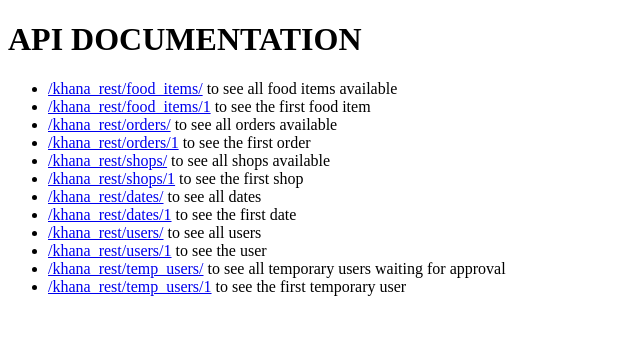
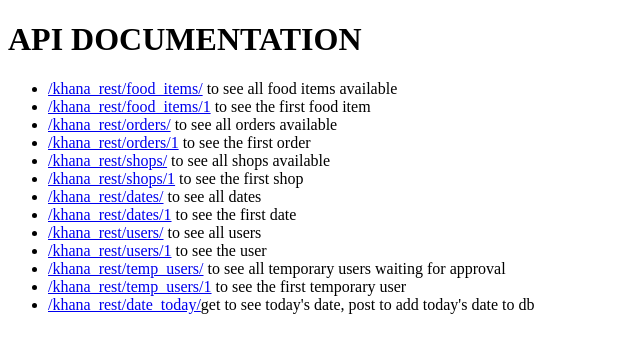
Before and after one commit to YoushaExT/lunch, a Django app: page /khana_rest/ in a window 1280 px wide. Shown: the top 353 px of the page, without its empty margins (0-640 px from the left). Run offline with Django 3.2, Linux system fonts and the light colour scheme.

Commit message:
create get today date api

```diff
--- a/khana_rest/templates/khana_rest/api_documentation.html
+++ b/khana_rest/templates/khana_rest/api_documentation.html
@@ -26,6 +26,8 @@
 
         <li><a href="/khana_rest/temp_users/">/khana_rest/temp_users/</a> to see all temporary users waiting for approval</li>
         <li><a href="/khana_rest/temp_users/1">/khana_rest/temp_users/1</a> to see the first temporary user</li>
+
+        <li><a href="/khana_rest/date_today/">/khana_rest/date_today/</a>get to see today's date, post to add today's date to db</li>
     </ul>
 </body>
 </html>
--- a/khana_rest/urls.py
+++ b/khana_rest/urls.py
@@ -1,6 +1,6 @@
 from django.urls import path
 # from django.urls.resolvers import URLPattern
-from .views import FoodItemAPIView, FoodItemDetails, OrderAPIView, OrderDetails, DateAPIView, DateDetails, ShopAPIView, ShopDetails, UserAPIView, UserDetails, TempUserAPIView, TempUserDetails, rest_api_documentation #, food_item_list
+from .views import FoodItemAPIView, FoodItemDetails, OrderAPIView, OrderDetails, DateAPIView, DateDetails, ShopAPIView, ShopDetails, UserAPIView, UserDetails, TempUserAPIView, TempUserDetails, rest_api_documentation, DateToday #, food_item_list
 
 urlpatterns = [
     #path('food_items/', food_item_list),
@@ -17,4 +17,5 @@ urlpatterns = [
     path('users/<int:pk>', UserDetails.as_view()),
     path('temp_users/', TempUserAPIView.as_view()),
     path('temp_users/<int:pk>', TempUserDetails.as_view()),
+    path('date_today/', DateToday.as_view()),
 ]
--- a/khana_rest/views.py
+++ b/khana_rest/views.py
@@ -12,6 +12,7 @@ from rest_framework import status
 
 from rest_framework.permissions import IsAdminUser, IsAuthenticated, DjangoModelPermissions
 
+from django.utils import timezone
 #from django.contrib.auth.decorators import login_required
 # Create your views here.
 
@@ -96,7 +97,8 @@ class OrderAPIView(APIView):
 
     def post(self, request):
         # only add own order, TODO 2 admin can add orders for some1 else
-        request.data['user_id'] = request.user.id
+        if not request.user.is_staff and 'user_id' not in request.data:
+            request.data['user_id'] = request.user.id
         serializer = OrderSerializer(data=request.data)
 
 
@@ -160,8 +162,11 @@ class OrderDetails(APIView):
             except Order.DoesNotExist:
                 return Response(status=status.HTTP_403_FORBIDDEN)
 
+            request.data['user_id'] = request.user.id
 
-        request.data['user_id'] = request.user.id
+        if 'user_id' not in request.data:
+            request.data['user_id'] = request.user.id
+
         serializer = OrderSerializer(order, data=request.data)
 
         if serializer.is_valid():
@@ -312,6 +317,32 @@ class DateDetails(APIView):
         date.delete()
         return Response(status=status.HTTP_204_NO_CONTENT)
 
+class DateToday(APIView):
+
+    # get todays day
+    def get(self, request):
+        date_today = timezone.now().date()
+
+        if Date.objects.filter(date=date_today).exists():
+            date = Date.objects.get(date=date_today)
+        else:
+            return Response(status=status.HTTP_404_NOT_FOUND)
+        serializer = DateSerializer(date)
+        return Response(serializer.data)
+
+    # TODO add only today's date
+    def post(self, request, pk):
+        date_today = timezone.now().date()
+
+        if Date.objects.filter(date=date_today).exists():
+            date = Date.objects.get(date=date_today)
+        else:
+            date_object = Date(date=date_today)
+            date_object.save()
+
+        serializer = DateSerializer(date)
+        return Response(serializer.data)
+
 
 class UserAPIView(APIView):
 
```
Also changed, not shown: db.sqlite3.
